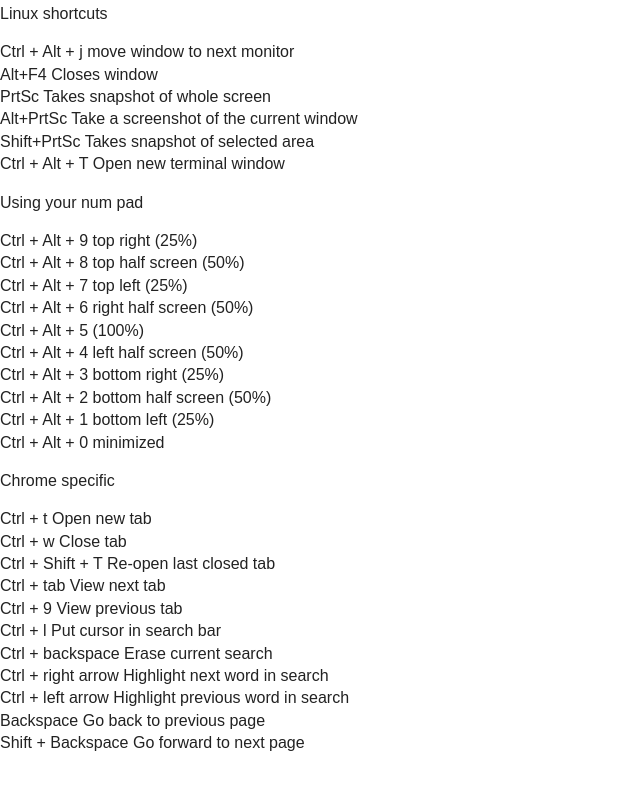
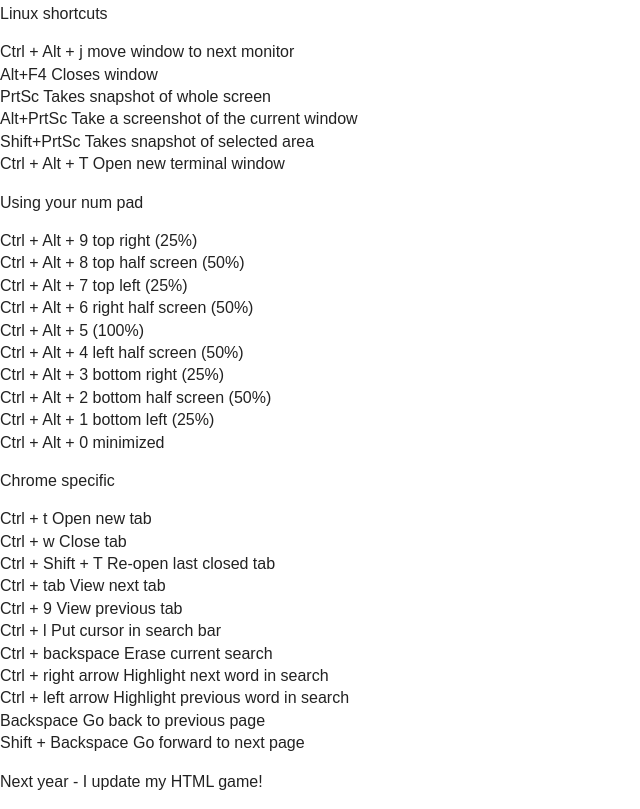
Before and after one commit to simplycycling/simplycycling.github.io, a plain HTML site: page index.html in a window 1280 px wide. Shown: the part 638-1447 px from the top of the page, without its empty margins (0-640 px from the left). Before the commit the page ends 1393 px from the top, so only its background shows below. Drawn offline with nearby package versions, Linux system fonts and the light colour scheme.

Commit message:
Added more content

```diff
--- a/index.html
+++ b/index.html
@@ -88,6 +88,7 @@
         Backspace		            Go back to previous page<br>
         Shift + Backspace	        Go forward to next page<br>
 
+        <p>Next year - I update my HTML game!</p>
 
 
         <script src="https://code.jquery.com/jquery-1.12.0.min.js"></script>
```
